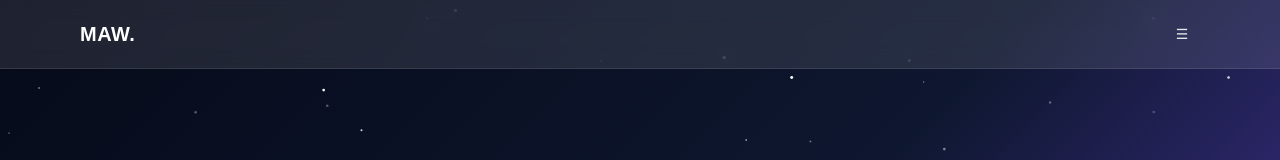
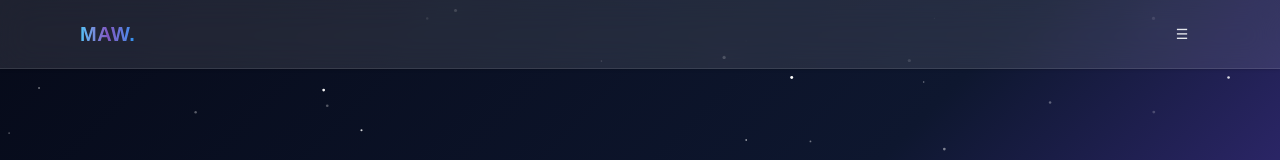
Before and after one commit to andrewidianto12/Landingpage-andre, a Next.js app: page / in a window 1280 px wide. Shown: the top 160 px of the page. Built offline with nearby package versions, Linux system fonts and the light colour scheme.

Commit message:
fix navbar

```diff
--- a/src/components/Navbar.tsx
+++ b/src/components/Navbar.tsx
@@ -7,25 +7,31 @@ export default function Navbar() {
     <nav
       className="
         fixed top-0 left-0 right-0
-        z-50
+        z-30
         flex items-center justify-between
         px-4 sm:px-6 md:px-12 lg:px-20
         py-3 md:py-4
-        backdrop-blur-md bg-white/10 border-b border-white/10
+        backdrop-blur-lg bg-white/10 border-b border-white/10
+        shadow-sm
         transition-all duration-300
       "
     >
       {/* Logo */}
       <div className="flex items-center gap-2">
         <a
-          href="#projects"
-          className="text-white text-lg md:text-xl font-semibold tracking-wide hover:text-blue-300 transition"
+          href="#hero"
+          className="
+            text-transparent bg-clip-text
+            bg-gradient-to-r from-[#4FC3F7] via-[#7E57C2] to-[#2196F3]
+            text-lg md:text-xl font-bold tracking-wide
+            hover:opacity-80 transition-opacity
+          "
         >
           MAW.
         </a>
       </div>
 
-      {/* Right side - toggle */}
+      {/* Right side - menu toggle */}
       <div className="flex items-center gap-4">
         <SidebarToggle />
       </div>
```
